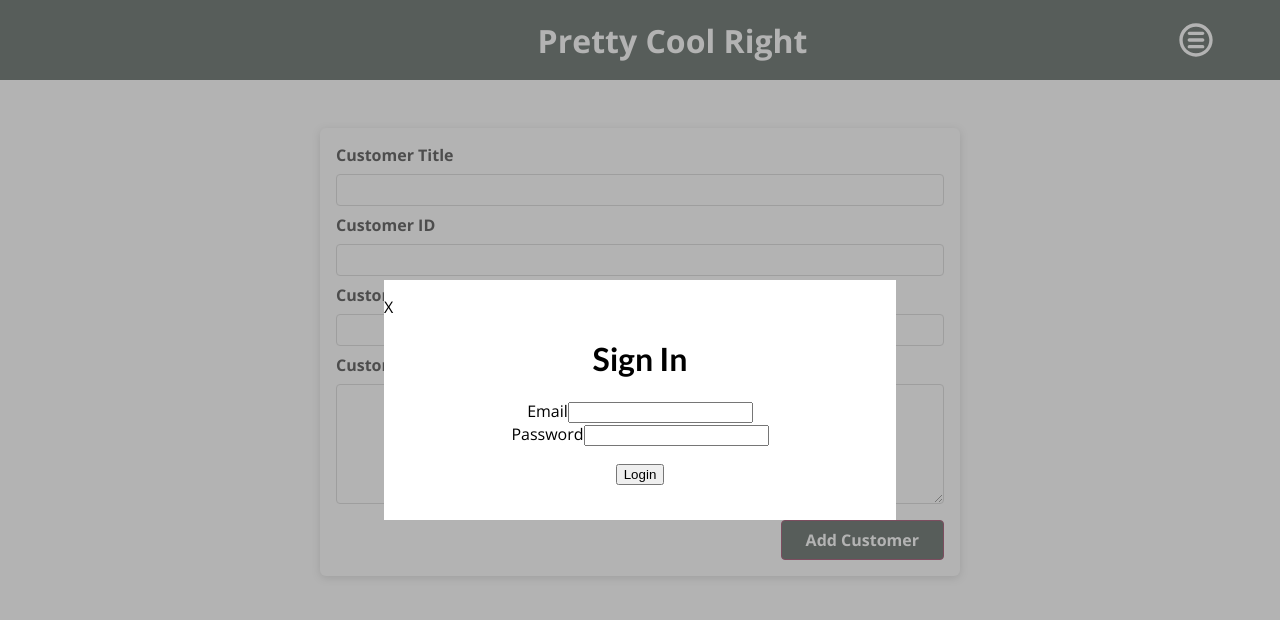
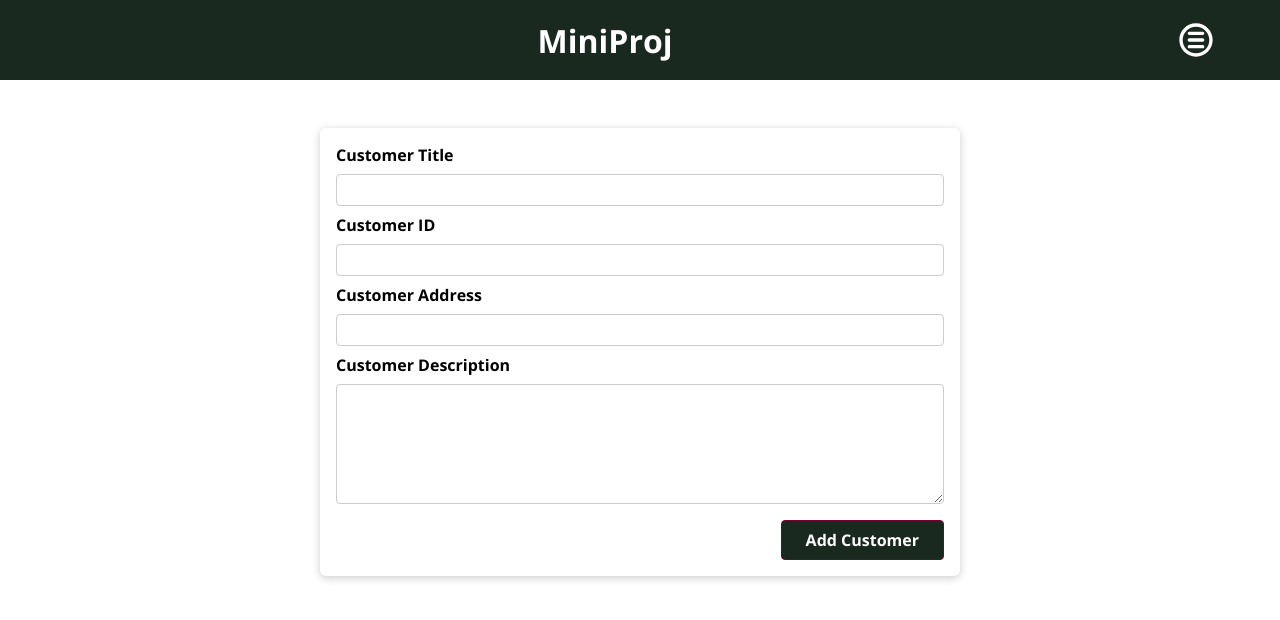
Before and after one commit to DCoen23/FullStackProject, a Next.js app in the folder FYP-ISLT-main/: page /new-client in a window 1280 px wide. Shown: the top 620 px of the page. Built offline with nearby package versions, Linux system fonts and the light colour scheme.

Commit message:
updated login code

```diff
--- a/FYP-ISLT-main/components/layout/Layout.js
+++ b/FYP-ISLT-main/components/layout/Layout.js
@@ -1,12 +1,10 @@
 import MainNavigation from './MainNavigation';
 import classes from './MainNavigation.module.css';
-import Popup from "./Popup"
 
 function Layout(props) {
-  let popupHide
+
   return (
     <div>
-      <Popup hide={popupHide}/>
       <MainNavigation />
       <main className={classes.main}>{props.children}</main>
     </div>
--- a/FYP-ISLT-main/components/layout/MainNavigation.js
+++ b/FYP-ISLT-main/components/layout/MainNavigation.js
@@ -7,7 +7,7 @@ function MainNavigation() {
   return (
 
     <header className={classes.header}>
-      <div className={classes.logo}>Pretty Cool Right</div>
+      <div className={classes.logo}>MiniProj</div>
       <div className={classes.mainDiv} onClick={() => props.toggleMenuHide()}></div>
       <Navigation/>
     </header>
--- a/FYP-ISLT-main/components/layout/NavLinks.js
+++ b/FYP-ISLT-main/components/layout/NavLinks.js
@@ -1,6 +1,13 @@
+import Popup from "./Popup"
+
 const NavLinks= (props) =>{
+
+  let popupHide
+
     return(
+
         <ul>
+           <Popup hide={popupHide}/>
           <li onclick={()=> props.isNav&&props.closeNavMenu()}>
             <a href='/'>All Clients</a>
           </li>
--- a/FYP-ISLT-main/components/layout/Popup.js
+++ b/FYP-ISLT-main/components/layout/Popup.js
@@ -1,8 +1,20 @@
 import classes from "./Popup.module.css"
 import { useState } from 'react'
-
 export default function Popup(props) {
   let [hideMe, setHideMe] = useState(false)
+
+  function validation() {
+    let username = document.getElementById("username").value
+    let password = document.getElementById("password").value
+    if(username == 'cian' && password == 'cian12345' ){
+      setHideMe(true)
+      console.log('correct sign in')
+    }
+    else{
+      setHideMe(false)
+      console.log('incorrect sign in')
+    }
+  }
   if(props.hide) { /* Move the show / hide code to the component itself: */
     return null
   }
@@ -10,23 +22,31 @@ export default function Popup(props) {
     return null
   }
   return (
-    <div className={classes.mainDiv} onClick={() => setHideMe(true)} >
+    <div className={classes.mainDiv} >
       <div className={classes.greyBackground}></div>
       <div className={classes.thePopup}>
-        <p> X</p>
-          <h1>Sign In</h1>
-          <div className={classes.control}>
-          <label htmlFor='title'>Email</label>
-          <input type='text' required id='title' />
+        <div className={classes.exit} onClick={() => setHideMe(true)}>
+        <h1>X</h1>
         </div>
-        <div className={classes.control}>
-          <label htmlFor='title'>Password</label>
-          <input type='text' required id='title' />
-        </div>
-        <div className={classes.actions}>
-          <button>Login</button>
+       <div className={classes.log}>
+        <form>
+          <h2 className="sign-in">Please sign in</h2>
+          <div >
+            <input type="text" id="username" placeholder="name@example.com" />
+            <label htmlFor="floatingInput"></label>
+          </div>
+          <div >
+            <input type="password" id="password" placeholder="Password" />
+            <label htmlFor="floatingPassword"></label>
+          </div>
+          <div className={classes.checkbox}>
+            <label>
+              <input type="checkbox" value="remember-me" />Remember me</label>
+          </div>
+          <button type="submit" onClick={() => validation()}>Sign in</button>
+        </form>
         </div>
       </div>
-    </div>
+      </div>
   )
 }
--- a/FYP-ISLT-main/components/layout/Popup.module.css
+++ b/FYP-ISLT-main/components/layout/Popup.module.css
@@ -9,31 +9,30 @@
 .greyBackground {
   width: 100%;
   height: 100%;
-  background-color: grey;
-  opacity: 0.6;
+  background-color:  #1a2920;
+  opacity: .90;
 }
 .thePopup {
-  background-color: white;
+  background-color: rgb(157, 158, 157);
   width: 40%;
-  height: 30%;
+  height: 300%;
   position: absolute;
   left: 30%;
   top: 35%;
+  text-align: center;
+
 }
 .thePopup h1{
+  flex-wrap: wrap;
+  text-align: left;
+  justify-content: flex-start;
+}
+.thePopup h1:hover {
+  background-color: #c20e0e;
+  width:5%;
+
+
+}
+.log{
   text-align: center;
 }
-.thePopup p{
-  text-align: left;
-}
-.thePopup p:hover{
-  background-color: rgb(163, 20, 20);
-  width: 2.5%;
-}
-.control{
-  text-align: center;
-}
-.actions {
-  margin-top: 1rem;
-  text-align: center;
-}
```
